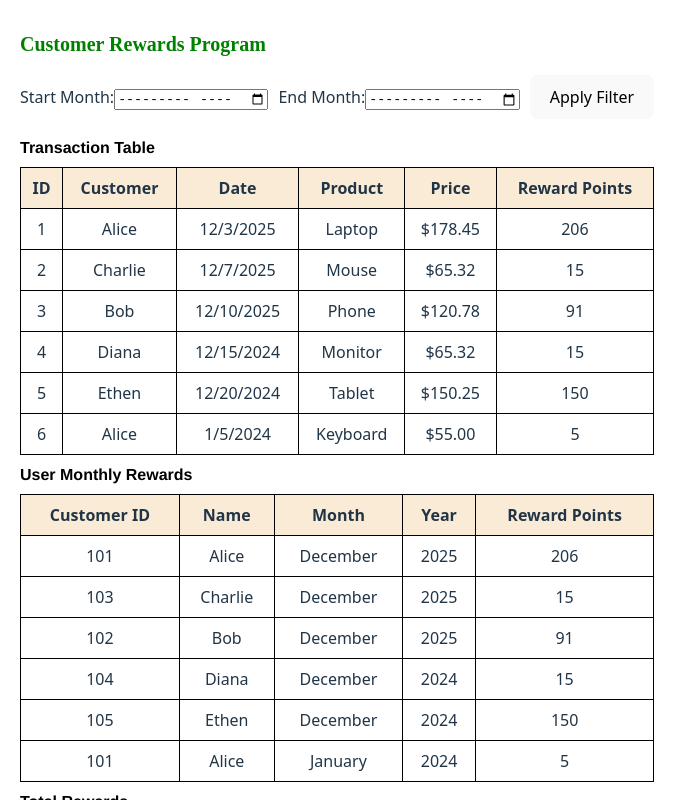
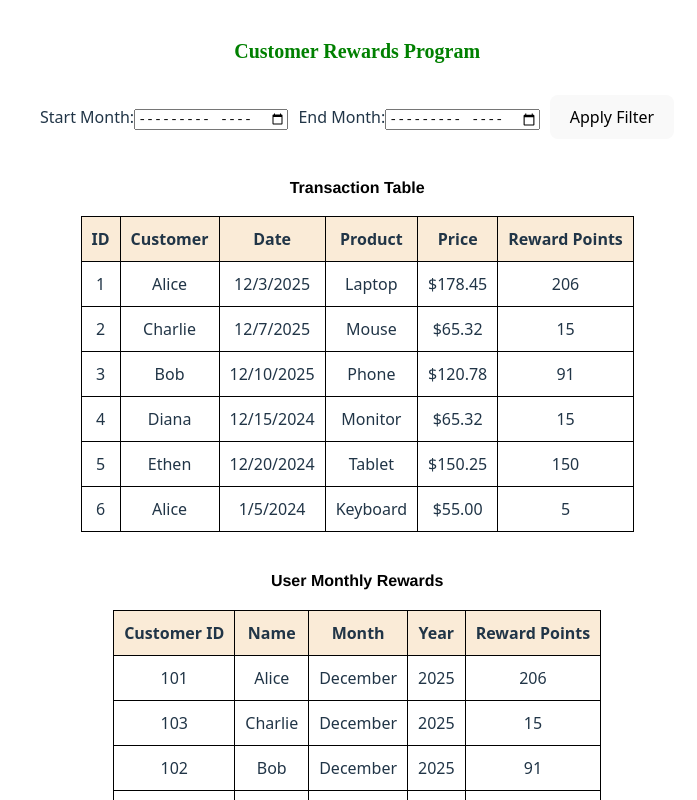
Before and after one commit to Pranava-dev/react-rewards, a React (Vite) app: page / in a window 1280 px wide. Shown: the top 800 px of the page, without its empty margins (0-697 px from the left). Built offline with nearby package versions, Linux system fonts and the light colour scheme.

Commit message:
updatedstyling

```diff
--- a/src/App.css
+++ b/src/App.css
@@ -1,19 +1,28 @@
-
+.app-container{
+   display: flex;
+   flex-direction: column;
+   align-items: center;
+   min-height: 100vh;
+   padding: 20px;
+   width: 100%;
+}
 
 h1{
   font-family: 'Franklin Gothic Medium', 'Arial Narrow', Arial, sans-serif;
   font-size: medium;
   color: black;
+  margin-top: 20px;
+  text-align: center;
 }
 table{
   width: 100%;
   border-collapse: collapse;
-  margin-top: 10px;
+  margin:20px auto;
 }
 
 th ,td{
    border: 1px solid black;
-   padding: 8px;
+   padding: 10px;
    text-align: center;
 }
 
--- a/src/App.jsx
+++ b/src/App.jsx
@@ -52,7 +52,7 @@
   if(error) return <div>{error}</div>;
 
   return(
-    <div style={{padding:'20px'}}>
+    <div className="app-container">
        <h1 style={{fontFamily:'cursive',color:'green',fontSize:'20px'}}>Customer Rewards Program</h1>
 
       <div style={{marginBlock:'20px'}}>
```
